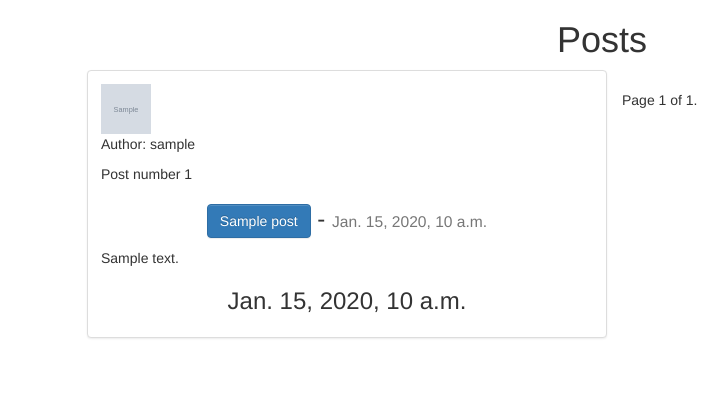
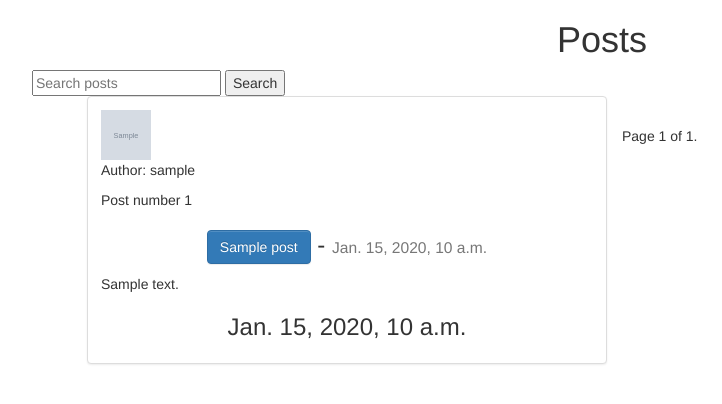
Before and after one commit to dehors/CursoDJ19, a Django app: page /posts/ in a window 1280 px wide. Shown: the top 404 px of the page, without its empty margins (38-760 px from the left). Run offline with Django 3.2, Linux system fonts and the light colour scheme; tables that the repository leaves empty hold one stand-in row (values such as "Sample post"); grey boxes marked "Sample" are stand-in pictures; some libraries are stand-ins or nearby versions.

Commit message:
feat: search posts

```diff
--- a/posts/views.py
+++ b/posts/views.py
@@ -1,6 +1,7 @@
 from django.shortcuts import render, get_object_or_404, redirect
 from django.contrib import messages
 from django.core.paginator import Paginator, EmptyPage, PageNotAnInteger
+from django.db.models import Q
 from django.http import HttpResponse, HttpResponseRedirect, Http404
 
 from .models import Post
@@ -13,6 +14,9 @@ def home(request):
 def post(request):
 	queryset_list = Post.objects.all()
 
+	query = request.GET.get("q")
+	if query:
+		queryset_list = queryset_list.filter(Q(title__icontains=query)|Q(content__icontains=query)|Q(user__username__icontains=query)).distinct()
 	paginator = Paginator(queryset_list, 4) # Show 25 contacts per page
 
 	page = request.GET.get('page')
--- a/templates/post/index.html
+++ b/templates/post/index.html
@@ -14,6 +14,10 @@
 {% endif %}
 
 {% if posts %}
+<form method="GET" action="">
+    <input type="text" name="q" placeholder="Search posts" value="{{ request.GET.q }}" />
+    <input type="submit" value="Search"/>
+</form>
     <ul>
     {% for post in posts %}
     <div class="col-sm-6">
@@ -43,7 +47,7 @@
         </span>
 
         {% if posts.has_next %}
-            <a href="?page={{ posts.next_page_number }}">next</a>
+            <a href="?page={{ posts.next_page_number }}{% if request.GET.q %}&q={{ request.GET.q }}{% endif %}">next</a>
         {% endif %}
     </span>
 </div>
```
Also changed, not shown: 1 other file.
